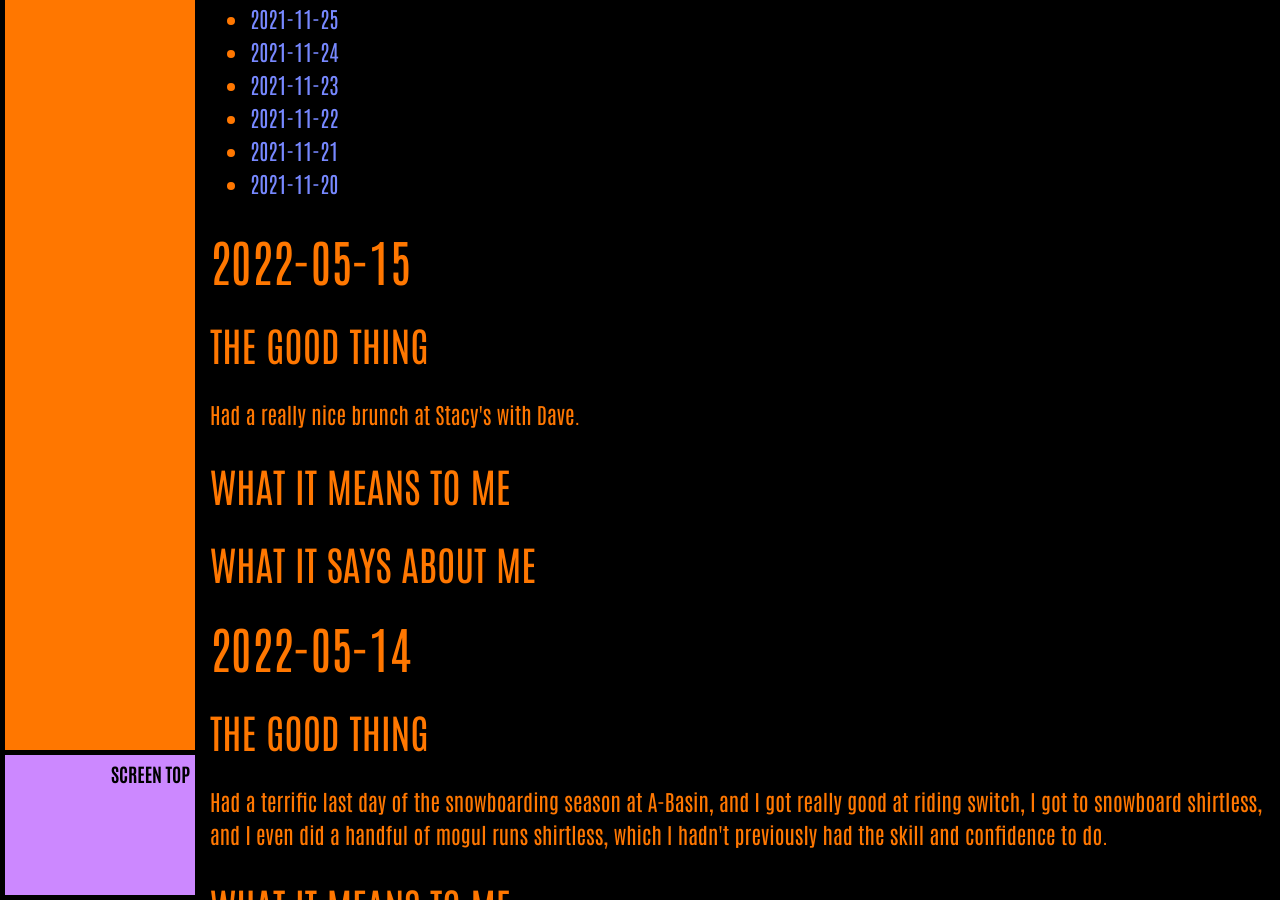
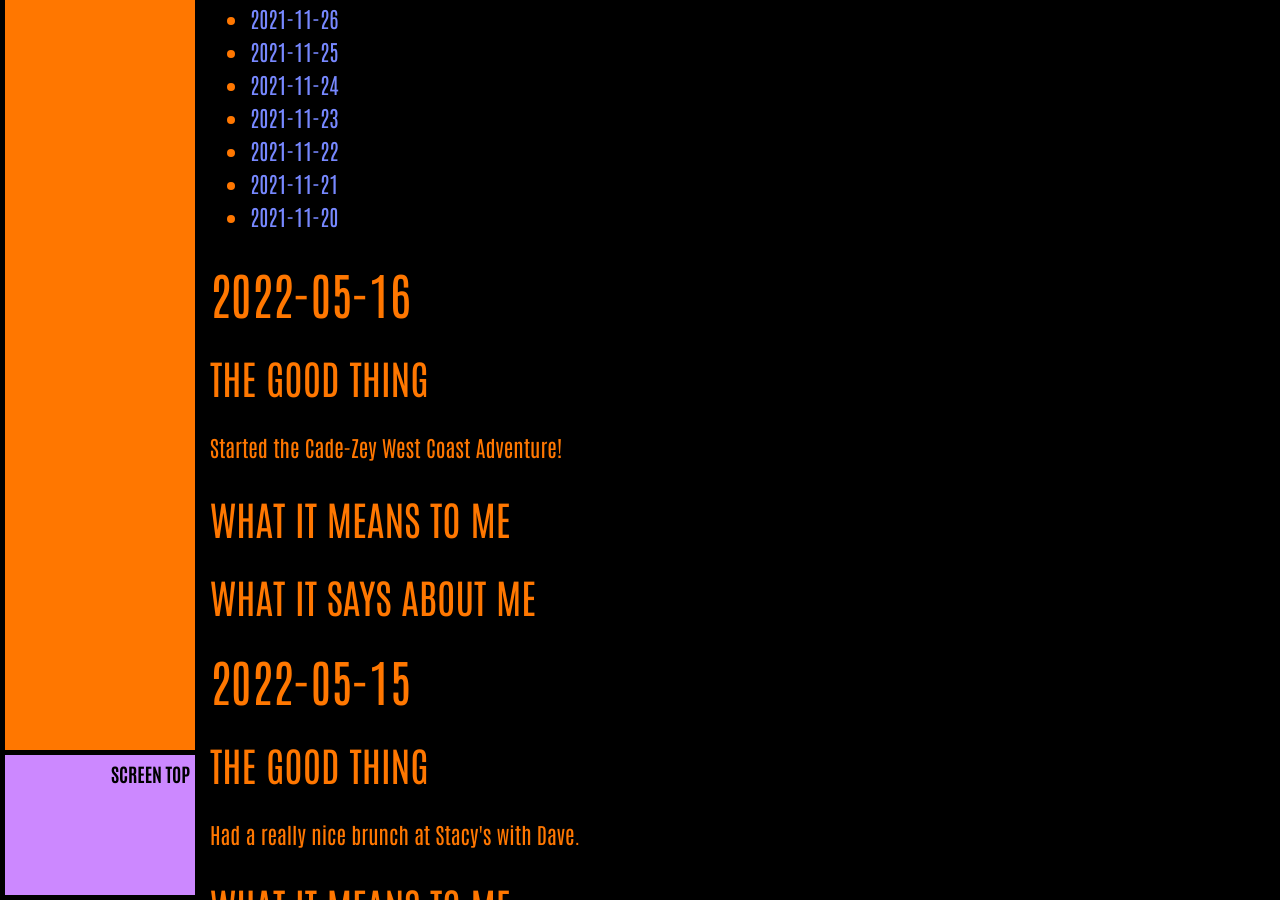
Before and after one commit to ArthurZey/arthurzey.github.io, a Jekyll site: the page built from _pages/one-good-thing.md, in a window 1280 px wide and 900 px high, scrolled down 3751 px. Built offline with Jekyll 4.4.1, drawn with Linux system fonts in a browser that asks for light colours.

Commit message:
added stub for 2022-05-16

```diff
--- a/_pages/one-good-thing.md
+++ b/_pages/one-good-thing.md
@@ -12,6 +12,15 @@
 * TOC
 {:toc}
 {::options toc_levels="2" /}
+
+## 2022-05-16
+### The Good Thing
+Started the Cade-Zey West Coast Adventure!
+### What It Means to Me
+
+### What It Says about Me
+
+
 
 ## 2022-05-15
 ### The Good Thing
```
Also changed, not shown: other parts of _pages/one-good-thing.md (+1 -1 lines).
